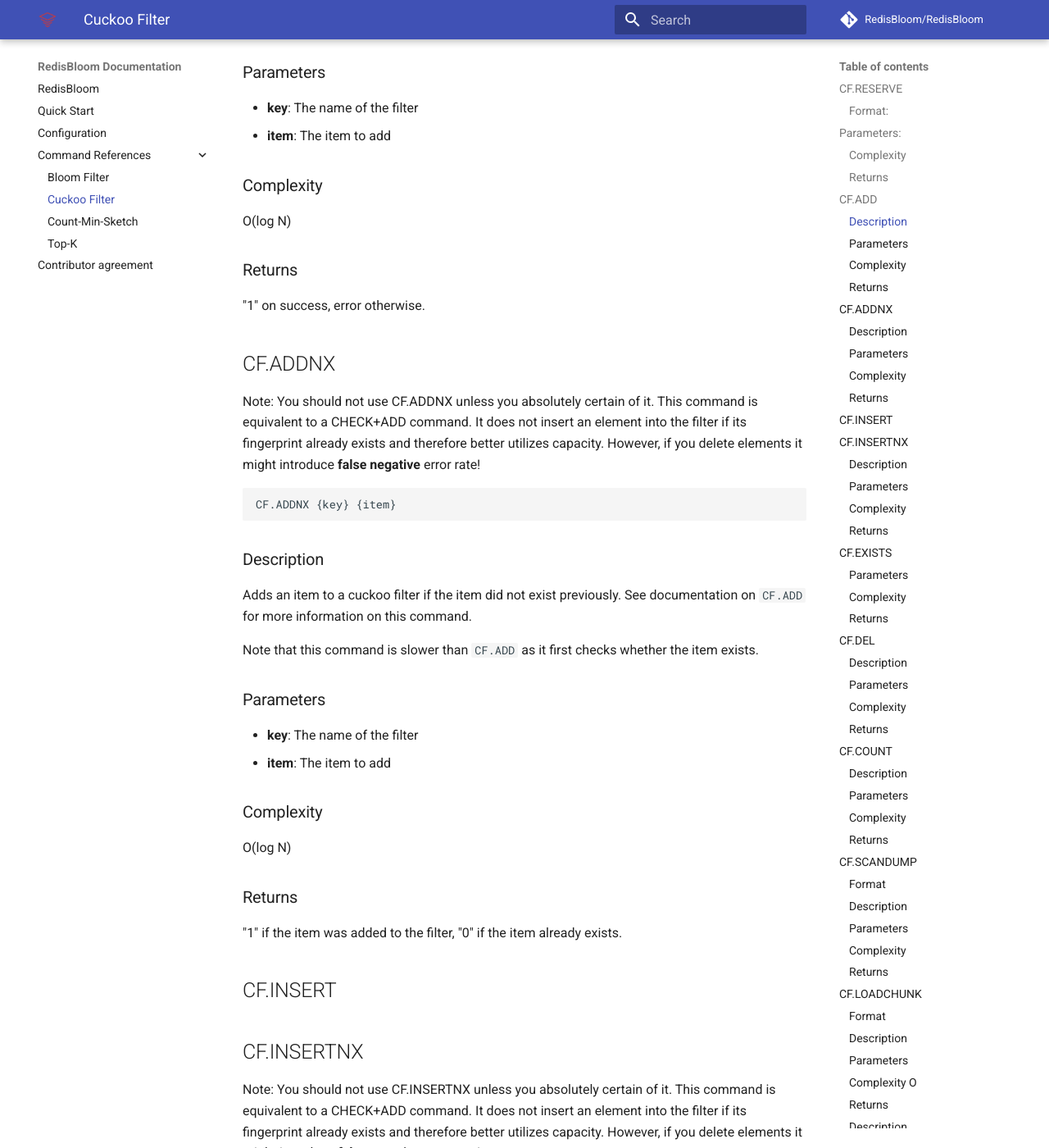
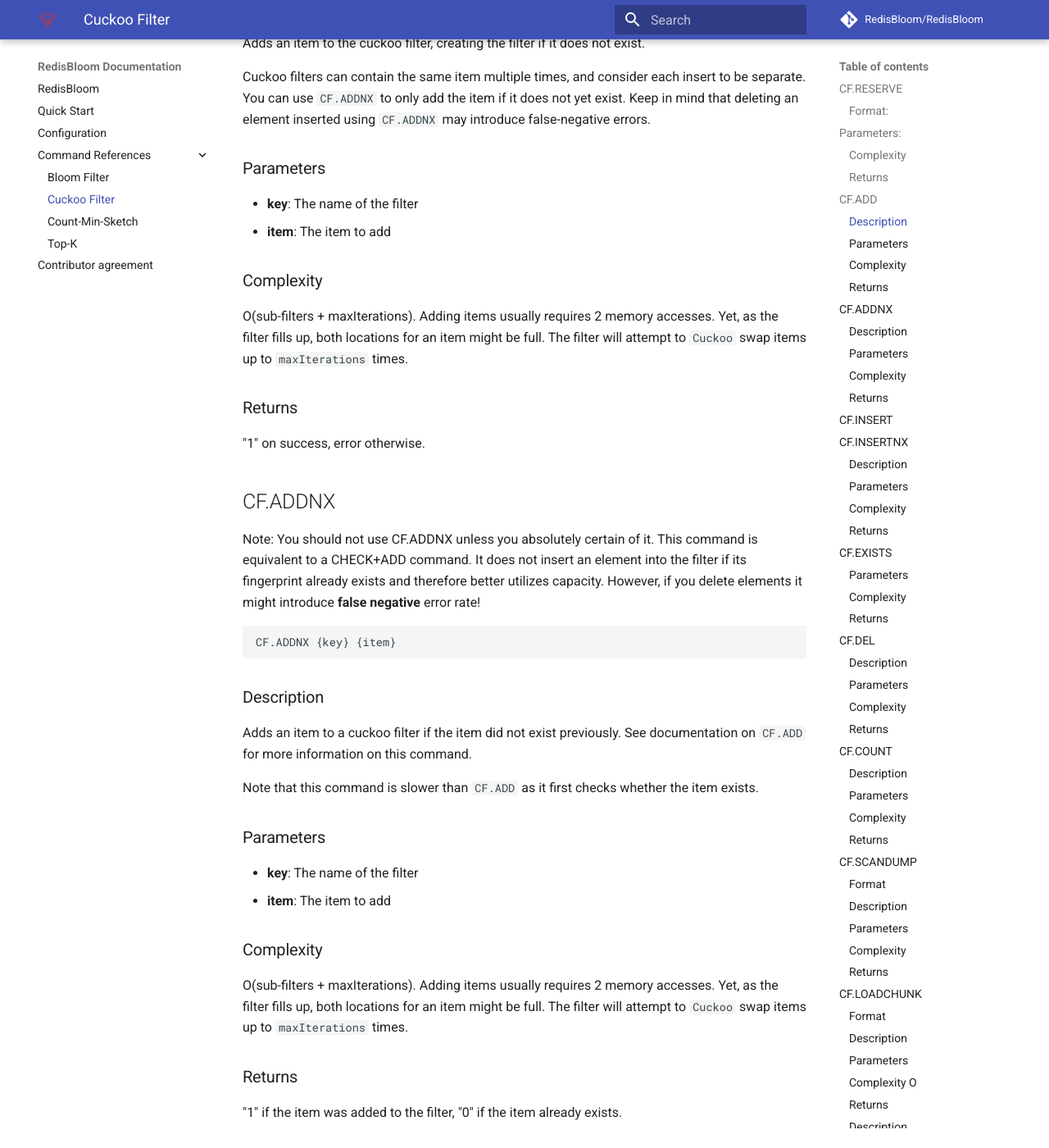
Before and after one commit to RedisBloom/RedisBloom, an MkDocs documentation site: the page built from docs/Cuckoo_Commands.md, in a window 1280 px wide and 1400 px high, scrolled down 1603 px. Shown: the whole window at 82% size. Built offline with MkDocs 1.6.1 and Material for MkDocs 9.7.7, drawn with Linux system fonts in a browser that asks for light colours; comment, search, counter and statistics services are not loaded; old or Windows-style settings are respelled for this version of MkDocs; some of the changed text lies outside the part shown.

Commit message:
Cuckoo complexity

```diff
--- a/docs/Cuckoo_Commands.md
+++ b/docs/Cuckoo_Commands.md
@@ -1,4 +1,8 @@
 # RedisBloom Cuckoo Filter Documentation
+
+Based on [Cuckoo Filter: Practically Better Than Bloom](
+    https://www.eecs.harvard.edu/~michaelm/postscripts/cuckoo-conext2014.pdf) paper by
+    Bin Fan, David G. Andersen and Michael Kaminsky.
 
 ## CF.RESERVE
 
@@ -67,7 +71,8 @@ Adds an item to the cuckoo filter, creating the filter if it does not exist.
 
 Cuckoo filters can contain the same item multiple times, and consider each insert
 to be separate. You can use `CF.ADDNX` to only add the item if it does not yet
-exist.
+exist. Keep in mind that deleting an element inserted using `CF.ADDNX` may
+introduce false-negative errors.
 
 ### Parameters
 
@@ -76,7 +81,9 @@ exist.
 
 ### Complexity
 
-O(log N)
+O(sub-filters + maxIterations). Adding items usually requires 2 memory accesses.
+Yet, as the filter fills up, both locations for an item might be full. The filter
+will attempt to `Cuckoo` swap items up to `maxIterations` times.
 
 ### Returns
 
@@ -108,7 +115,9 @@ item exists.
 
 ### Complexity
 
-O(log N)
+O(sub-filters + maxIterations). Adding items usually requires 2 memory accesses.
+Yet, as the filter fills up, both locations for an item might be full. The filter
+will attempt to `Cuckoo` swap items up to `maxIterations` times.
 
 ### Returns
 
@@ -152,7 +161,9 @@ the cost of more verbosity.
 
 ### Complexity
 
-O(log N)
+O(sub-filters + maxIterations). Adding items usually requires 2 memory accesses.
+Yet, as the filter fills up, both locations for an item might be full. The filter
+will attempt to `Cuckoo` swap items up to `maxIterations` times.
 
 ### Returns
 
@@ -181,7 +192,7 @@ Check if an item exists in a Cuckoo Filter
 
 ### Complexity
 
-O(log N)
+O(sub-filters), Both alternative locations will be checked on all `sub-filters`.
 
 ### Returns
 
@@ -211,7 +222,7 @@ present.
 
 ### Complexity
 
-O(log N)
+O(sub-filters), Both alternative locations will be checked on all `sub-filters`.
 
 ### Returns
 
@@ -238,7 +249,7 @@ that function is more efficient for that purpose.
 
 ### Complexity
 
-O(log N)
+O(sub-filters), Both alternative locations will be checked on all `sub-filters`.
 
 ### Returns
 
```
Also changed, not shown: docs/Bloom_Commands.md (+4 -0 lines).
